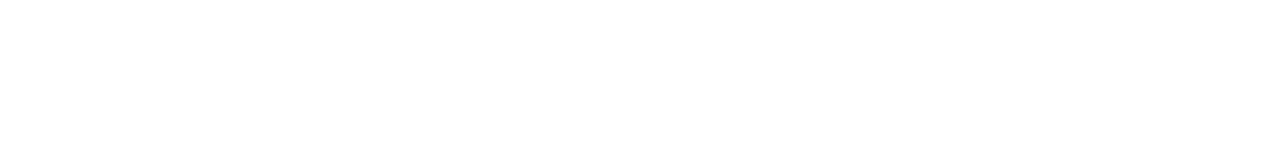
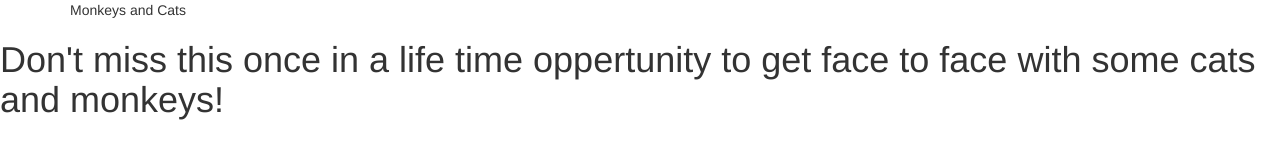
Before and after one commit to Bicodemus/CSCI-340, a plain HTML site: page labs/lab1/index.html in a window 1280 px wide. Drawn offline with nearby package versions, Linux system fonts and the light colour scheme.

Commit message:
started working on the idea of the website

```diff
--- a/labs/lab1/index.html
+++ b/labs/lab1/index.html
@@ -1 +1,11 @@
 <!DOCTYPE html>
+<html>
+<head>
+  <link rel="stylesheet" href="https://maxcdn.bootstrapcdn.com/bootstrap/3.3.6/css/bootstrap.min.css"/>
+  <title> Oppertunity Cat Monkey </title>
+</head>
+<body>
+  <header class="container"> Monkeys and Cats </header>
+  <h1> Don't miss this once in a life time oppertunity to get face to face with some cats and monkeys! </h1>
+</body>
+</html>
```
Also changed, not shown: 1 other file.
